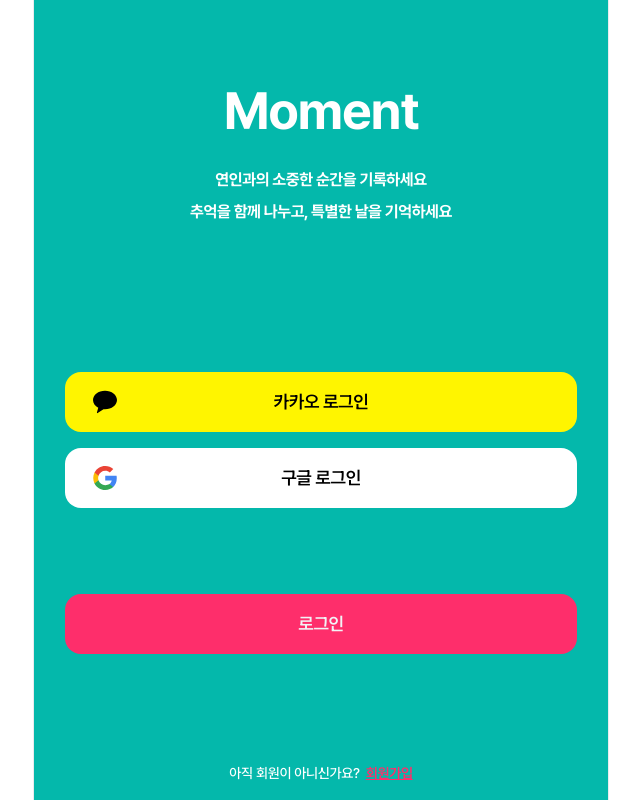
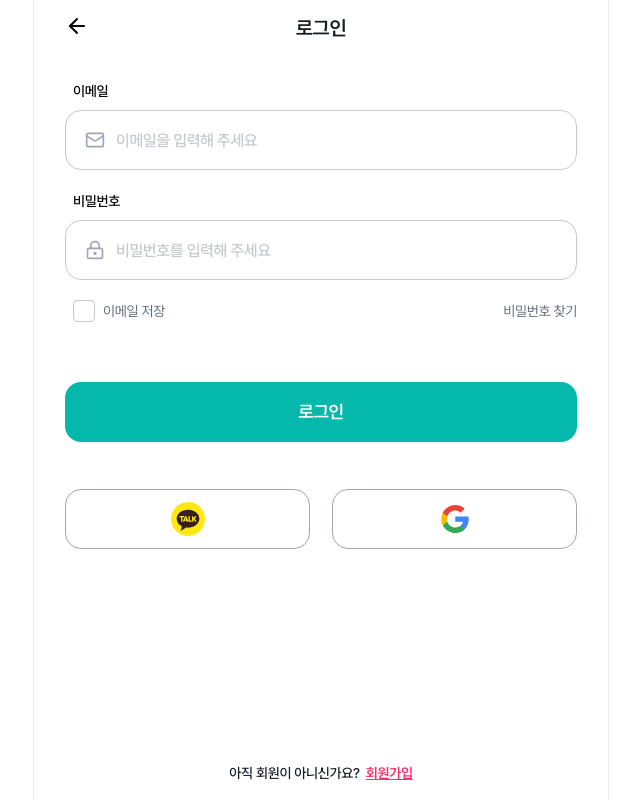
Before and after one commit to ohjooyeong/moment_frontend, a Next.js app: page /signin in a window 1280 px wide. Shown: the whole page, without its empty margins (319-959 px from the left). Built offline with nearby package versions, Linux system fonts and the light colour scheme.

Commit message:
[Fix] 로그인 인트로 색 및 디자인 수정, 전체 URL 수정
- signin -> signin-intro
- signin-second -> signin
- signin-intro 페이지 디자인 수정

```diff
--- a/app/intro/_components/intro-item.tsx
+++ b/app/intro/_components/intro-item.tsx
@@ -50,7 +50,7 @@
 
   return (
     <>
-      <div className="flex justify-center items-center flex-col">
+      <div className="flex justify-center items-center flex-col mb-4">
         <Image
           src={imgSrc}
           width={250}
--- a/app/intro/_components/intro-main.tsx
+++ b/app/intro/_components/intro-main.tsx
@@ -45,7 +45,7 @@
 
   const handleChangeIntroStep = (step: number) => {
     if (step > 2) {
-      return router.push("/signin");
+      return router.push("/signin-intro");
     }
     setIntroStep(step);
   };
--- a/app/signin/_components/signin-main.tsx
+++ b/app/signin-intro/_components/signin-intro.tsx
@@ -3,20 +3,20 @@
 import Image from "next/image";
 import ImageKakaoLogo from "@/public/assets/image-kakao-logo.svg";
 import ImageGoogleLogo from "@/public/assets/image-google-logo.svg";
-import { useRouter } from "next/navigation";
+import ImageMomentLogo from "@/public/assets/image-moment-logo.svg";
 import Link from "next/link";
 
-const SigninMain = () => {
-  const router = useRouter();
-
+const SigninIntro = () => {
   return (
     <div className="flex-col justify-around w-full">
       <div className="flex flex-col justify-center items-center mb-[150px]">
-        <h2 className="text-[52px]/[70px] mb-6 font-bold text-white">Moment</h2>
-        <p className="text-[16px]/[20px] text-center font-bold text-white mb-3">
+        <div className="flex w-[227px] h-20 sm:w-80 sm:h-24 relative mb-[14px]">
+          <Image fill alt="moment-logo" src={ImageMomentLogo} />
+        </div>
+        <p className="text-[16px]/[20px] sm:text-[18px]/[26px] text-center font-bold text-customBlack-4 mb-3">
           연인과의 소중한 순간을 기록하세요
         </p>
-        <p className="text-[16px]/[20px] text-center font-bold text-white">
+        <p className="text-[16px]/[20px] sm:text-[18px]/[26px] text-center font-bold text-customBlack-4">
           추억을 함께 나누고, 특별한 날을 기억하세요
         </p>
       </div>
@@ -31,7 +31,7 @@
           />
           카카오 로그인
         </Button>
-        <Button className="relative bg-[#ffffff] hover:bg-[#f2f2f2] w-full rounded-2xl h-[60px] font-semibold text-lg text-black mb-[70px]">
+        <Button className="relative bg-[#ffffff] hover:bg-[#f2f2f2] w-full rounded-2xl h-[60px] font-semibold text-lg text-black mb-[70px] border-customGray-3 border">
           <Image
             width={24}
             height={24}
@@ -42,22 +42,25 @@
           구글 로그인
         </Button>
         <Button
-          className="relative bg-secondary hover:bg-[#e42960] w-full rounded-2xl h-[60px] font-semibold text-lg text-customWhite-2 mb-[70px]"
+          className="relative bg-primary w-full rounded-2xl h-[60px] font-semibold text-lg text-customWhite-1 mb-[70px]"
           asChild
         >
-          <Link href={"/signin-second"}>로그인</Link>
+          <Link href={"/signin"}>로그인</Link>
         </Button>
       </div>
       <div className="flex absolute bottom-4 left-0 right-0 max-w-xl justify-center">
-        <p className="text-white font-medium text-[14px]/[22px]">
+        <p className="text-customBlack-1 font-medium text-[14px]/[22px]">
           아직 회원이 아니신가요?
         </p>
-        <p className="text-secondary text-[14px]/[22px] font-semibold ml-[6px] underline cursor-pointer">
+        <Link
+          href={"/signup"}
+          className="text-secondary text-[14px]/[22px] font-semibold ml-[6px] underline cursor-pointer"
+        >
           회원가입
-        </p>
+        </Link>
       </div>
     </div>
   );
 };
 
-export default SigninMain;
+export default SigninIntro;
--- /dev/null
+++ b/app/signin-intro/layout.tsx
@@ -0,0 +1,11 @@
+"use client";
+
+const MainLayout = ({ children }: { children: React.ReactNode }) => {
+  return (
+    <div className="mx-auto my-0 max-w-xl moment-container bg-white">
+      {children}
+    </div>
+  );
+};
+
+export default MainLayout;
--- /dev/null
+++ b/app/signin-intro/page.tsx
@@ -0,0 +1,9 @@
+import SigninIntro from "./_components/signin-intro";
+
+export default function Signin() {
+  return (
+    <div className="h-screen mx-8 relative flex justify-center items-center">
+      <SigninIntro />
+    </div>
+  );
+}
--- a/app/signin-second/page.tsx
+++ /dev/null
@@ -1,9 +0,0 @@
-import SigninSecond from "./_components/signin-second";
-
-export default function SignIn() {
-  return (
-    <div className="h-screen mx-8 relative flex justify-center">
-      <SigninSecond />
-    </div>
-  );
-}
--- a/app/signin-second/_components/signin-second.tsx
+++ b/app/signin/_components/signin.tsx
@@ -8,8 +8,9 @@
 import { Input } from "@/components/ui/input";
 import { Checkbox } from "@/components/ui/checkbox";
 import { useRouter } from "next/navigation";
+import Link from "next/link";
 
-const SigninSecond = () => {
+const SigninMain = () => {
   const router = useRouter();
 
   return (
@@ -111,12 +112,15 @@
         <p className="text-customBlack-1 font-medium text-[14px]/[22px]">
           아직 회원이 아니신가요?
         </p>
-        <p className="text-primary text-[14px]/[22px] font-semibold ml-[6px] underline cursor-pointer">
+        <Link
+          href={"/signup"}
+          className="text-secondary text-[14px]/[22px] font-semibold ml-[6px] underline cursor-pointer"
+        >
           회원가입
-        </p>
+        </Link>
       </div>
     </div>
   );
 };
 
-export default SigninSecond;
+export default SigninMain;
--- a/app/signin/layout.tsx
+++ b/app/signin/layout.tsx
@@ -2,9 +2,7 @@
 
 const MainLayout = ({ children }: { children: React.ReactNode }) => {
   return (
-    <div className="mx-auto my-0 max-w-xl moment-container bg-primary">
-      {children}
-    </div>
+    <div className="mx-auto my-0 max-w-xl moment-container">{children}</div>
   );
 };
 
--- a/app/signin/page.tsx
+++ b/app/signin/page.tsx
@@ -1,8 +1,8 @@
-import SigninMain from "./_components/signin-main";
+import SigninMain from "./_components/signin";
 
-export default function SignIn() {
+export default function Signin() {
   return (
-    <div className="h-screen mx-8 relative flex justify-center items-center">
+    <div className="h-screen mx-8 relative flex justify-center">
       <SigninMain />
     </div>
   );
```
Also changed, not shown: app/signin-intro/_store/temp.ts (renamed from app/signin/_store/temp.ts), public/assets/image-moment-logo.svg (added).
